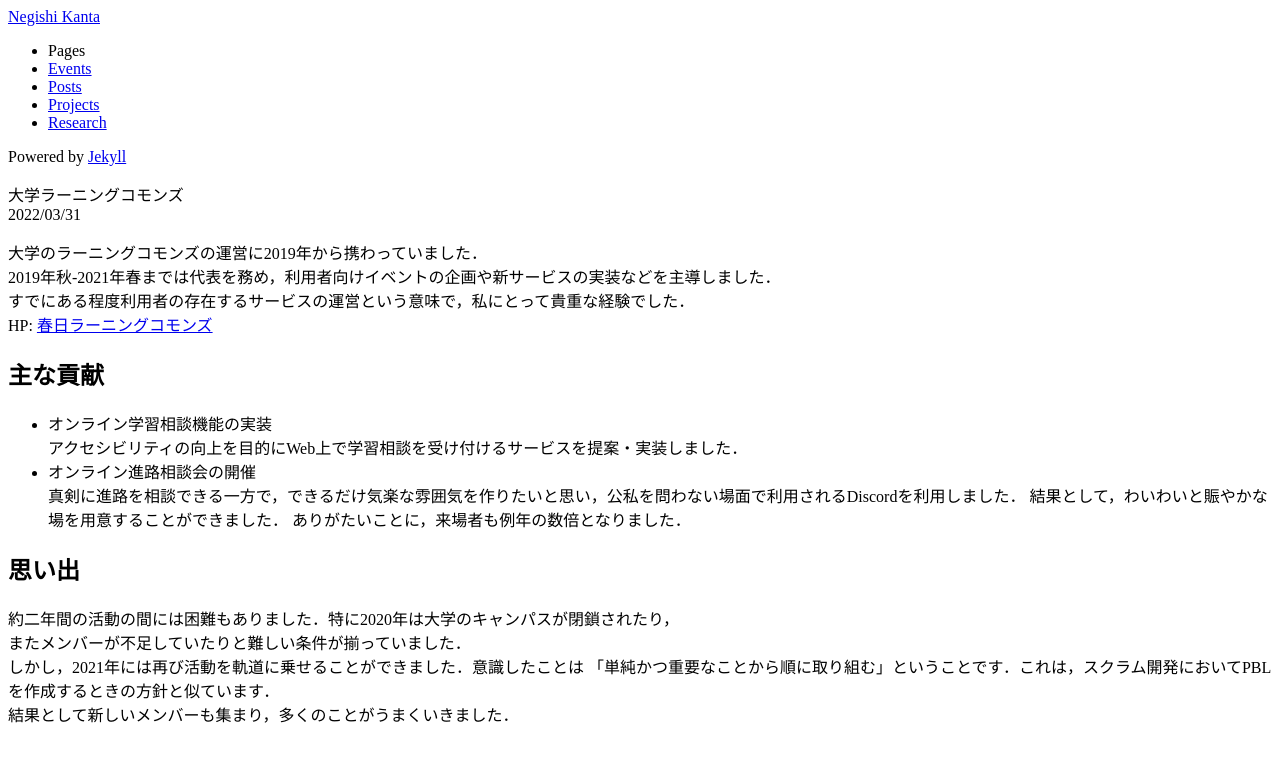
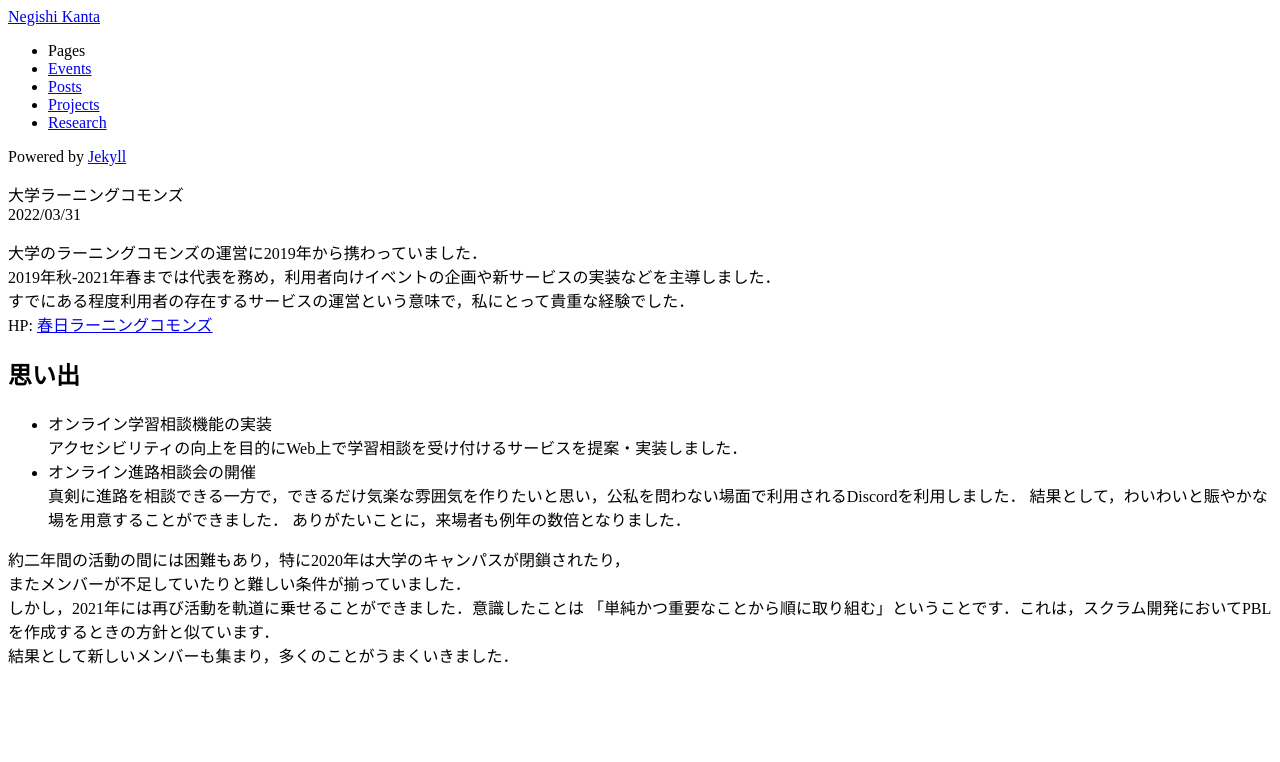
Before and after one commit to negicy/Nexicon, a Jekyll site: the page built from _posts/2022-03-31-大学ラーニングコモンズ.md, in a window 1280 px wide. Shown: the top 762 px of the page. Built offline with Jekyll 4.4.1, drawn with Linux system fonts in a browser that asks for light colours; a style sheet for code colours, icons or effects is not loaded.

Commit message:
Update KLC

```diff
--- a/_posts/2022-03-31-大学ラーニングコモンズ.md
+++ b/_posts/2022-03-31-大学ラーニングコモンズ.md
@@ -10,15 +10,15 @@ permalink: /:path
 すでにある程度利用者の存在するサービスの運営という意味で，私にとって貴重な経験でした．
 HP: [春日ラーニングコモンズ](https://klis.tsukuba.ac.jp/lc/)
 
-## 主な貢献
+## 思い出
 * オンライン学習相談機能の実装
 アクセシビリティの向上を目的にWeb上で学習相談を受け付けるサービスを提案・実装しました．
 * オンライン進路相談会の開催
 真剣に進路を相談できる一方で，できるだけ気楽な雰囲気を作りたいと思い，公私を問わない場面で利用されるDiscordを利用しました．
 結果として，わいわいと賑やかな場を用意することができました． ありがたいことに，来場者も例年の数倍となりました．
 
-## 思い出
-約二年間の活動の間には困難もありました．特に2020年は大学のキャンパスが閉鎖されたり，
+
+約二年間の活動の間には困難もあり，特に2020年は大学のキャンパスが閉鎖されたり，
 またメンバーが不足していたりと難しい条件が揃っていました．
 しかし，2021年には再び活動を軌道に乗せることができました．意識したことは
 「単純かつ重要なことから順に取り組む」ということです．これは，スクラム開発においてPBLを作成するときの方針と似ています．
```
